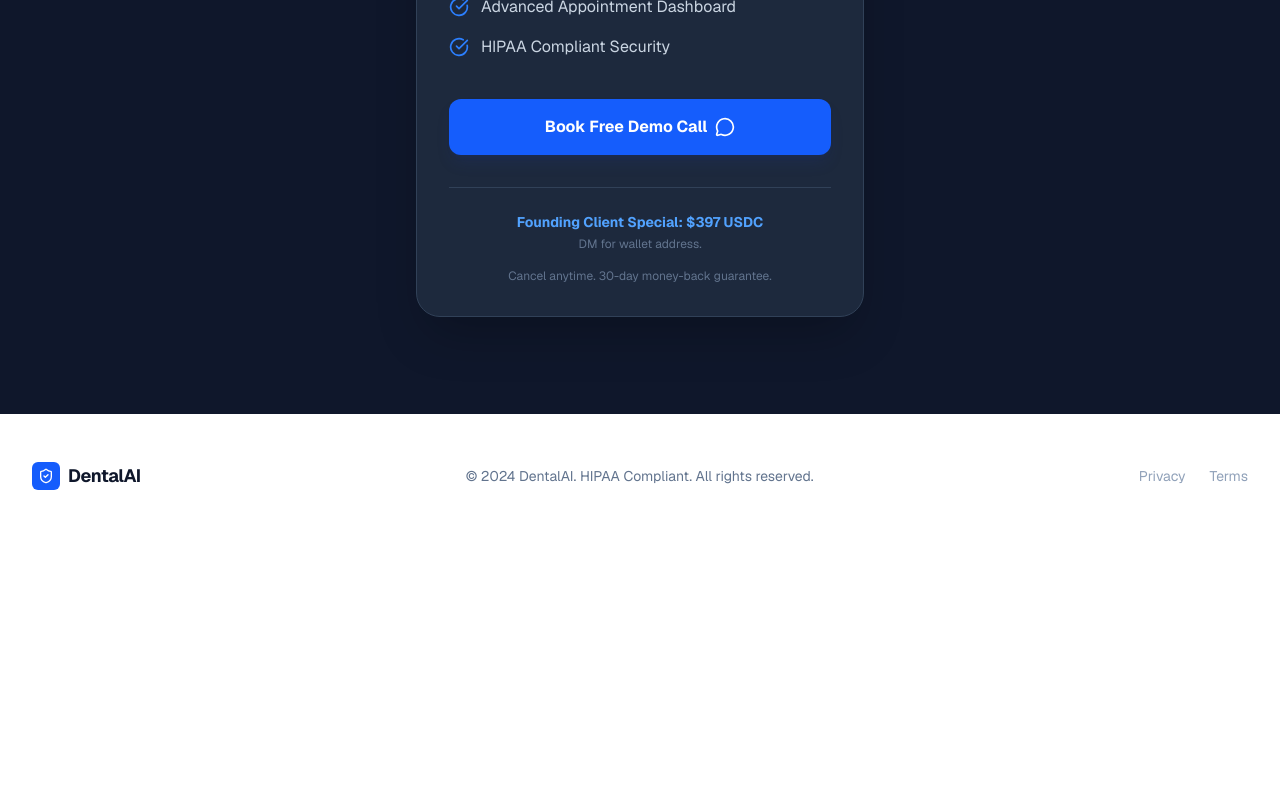
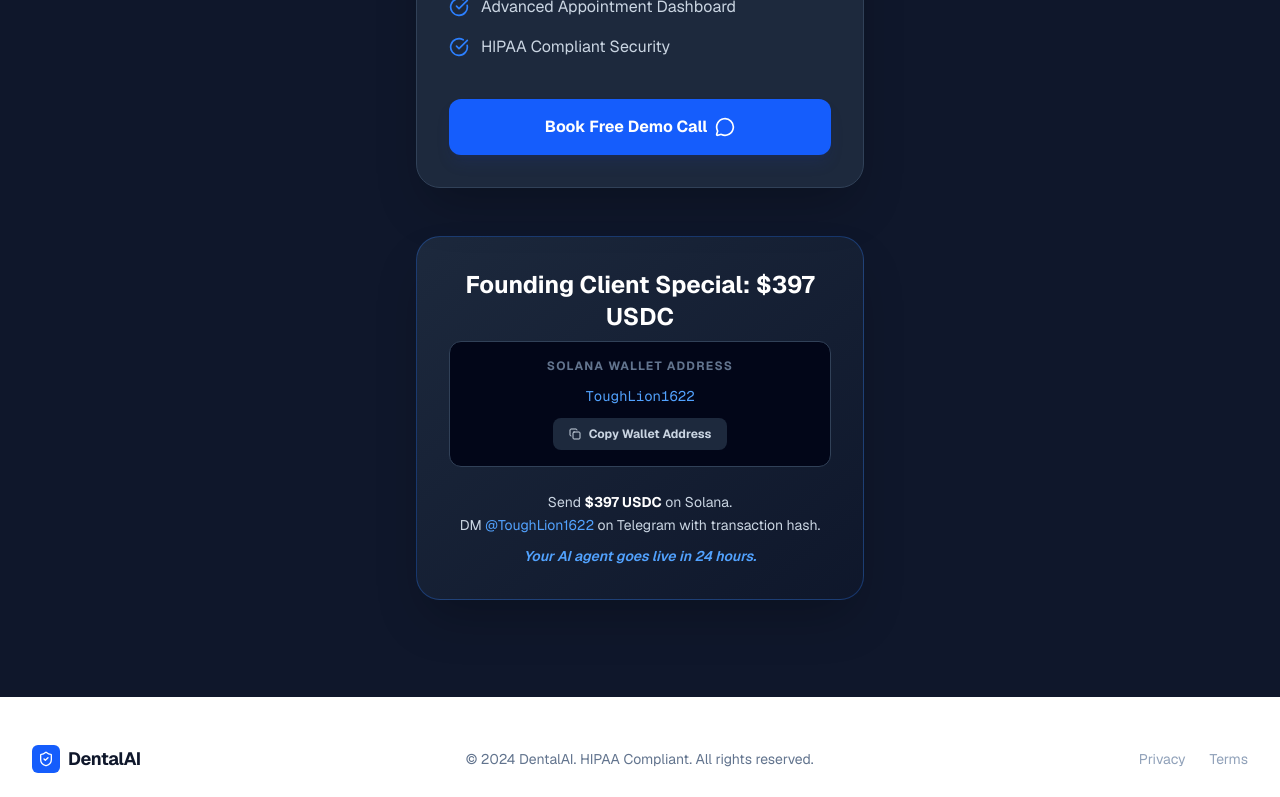
Before and after one commit to thebestlol405-wq/dental-ai-agent, a Next.js app: page / in a window 1280 px wide. Shown: the part 1306-2103 px from the top of the page. Before the commit the page ends 1844 px from the top, so only its background shows below. Built offline with nearby package versions, Linux system fonts and the light colour scheme.

Commit message:
Complete removal of Stripe and add Solana payment section

```diff
--- a/src/app/page.tsx
+++ b/src/app/page.tsx
@@ -1,10 +1,18 @@
 'use client';
 
-import React from 'react';
-import { CheckCircle, ShieldCheck, Zap, ArrowRight, MessageCircle } from 'lucide-react';
+import React, { useState } from 'react';
+import { CheckCircle, ShieldCheck, Zap, ArrowRight, MessageCircle, Copy, Check } from 'lucide-react';
 
 export default function LandingPage() {
-  const WHATSAPP_LINK = "https://wa.me/your_number_here"; // Owner can replace with their actual number
+  const WHATSAPP_LINK = "https://wa.me/YOURNUMBER";
+  const SOLANA_WALLET = "ToughLion1622"; // User provided this as their Phantom ID/Address
+  const [copied, setCopied] = useState(false);
+
+  const copyToClipboard = () => {
+    navigator.clipboard.writeText(SOLANA_WALLET);
+    setCopied(true);
+    setTimeout(() => setCopied(false), 2000);
+  };
 
   return (
     <div className="min-h-screen bg-slate-50 font-sans text-slate-900">
@@ -78,7 +86,7 @@ export default function LandingPage() {
             <p className="text-slate-400">Scale your practice with a tireless digital team member.</p>
           </div>
 
-          <div className="max-w-md mx-auto bg-slate-800 rounded-3xl p-8 border border-slate-700 shadow-2xl relative overflow-hidden group">
+          <div className="max-w-md mx-auto bg-slate-800 rounded-3xl p-8 border border-slate-700 shadow-2xl relative overflow-hidden group mb-12">
             <div className="absolute top-0 right-0 bg-blue-600 text-white text-[10px] font-black uppercase tracking-widest py-1 px-10 translate-x-10 translate-y-4 rotate-45">
               Popular
             </div>
@@ -117,18 +125,26 @@ export default function LandingPage() {
               Book Free Demo Call
               <MessageCircle className="h-5 w-5" />
             </a>
+          </div>
 
-            <div className="mt-8 pt-6 border-t border-slate-700 text-center">
-              <p className="text-blue-400 font-bold text-sm">
-                Founding Client Special: $397 USDC
-              </p>
-              <p className="text-slate-500 text-xs mt-1">
-                DM for wallet address.
-              </p>
+          {/* Crypto Section */}
+          <div className="max-w-md mx-auto bg-gradient-to-br from-slate-800 to-slate-900 rounded-3xl p-8 border border-blue-500/30 shadow-2xl text-center">
+            <h3 className="text-2xl font-bold text-white mb-2">Founding Client Special: $397 USDC</h3>
+            <div className="bg-slate-950 rounded-xl p-4 mb-6 border border-slate-700 flex flex-col items-center gap-3">
+              <span className="text-xs text-slate-500 uppercase font-bold tracking-widest">Solana Wallet Address</span>
+              <code className="text-blue-400 font-mono break-all text-sm">{SOLANA_WALLET}</code>
+              <button
+                onClick={copyToClipboard}
+                className="flex items-center gap-2 text-xs font-bold text-slate-300 hover:text-white transition bg-slate-800 px-4 py-2 rounded-lg"
+              >
+                {copied ? <Check className="h-3 w-3 text-green-400" /> : <Copy className="h-3 w-3" />}
+                {copied ? 'Copied!' : 'Copy Wallet Address'}
+              </button>
             </div>
-
-            <p className="text-center text-slate-500 text-xs mt-4">
-              Cancel anytime. 30-day money-back guarantee.
+            <p className="text-sm text-slate-300 leading-relaxed">
+              Send <span className="text-white font-bold">$397 USDC</span> on Solana.<br />
+              DM <a href="https://t.me/ToughLion1622" className="text-blue-400 hover:underline">@ToughLion1622</a> on Telegram with transaction hash.<br />
+              <span className="text-blue-400 font-semibold italic mt-2 block">Your AI agent goes live in 24 hours.</span>
             </p>
           </div>
         </div>
```
